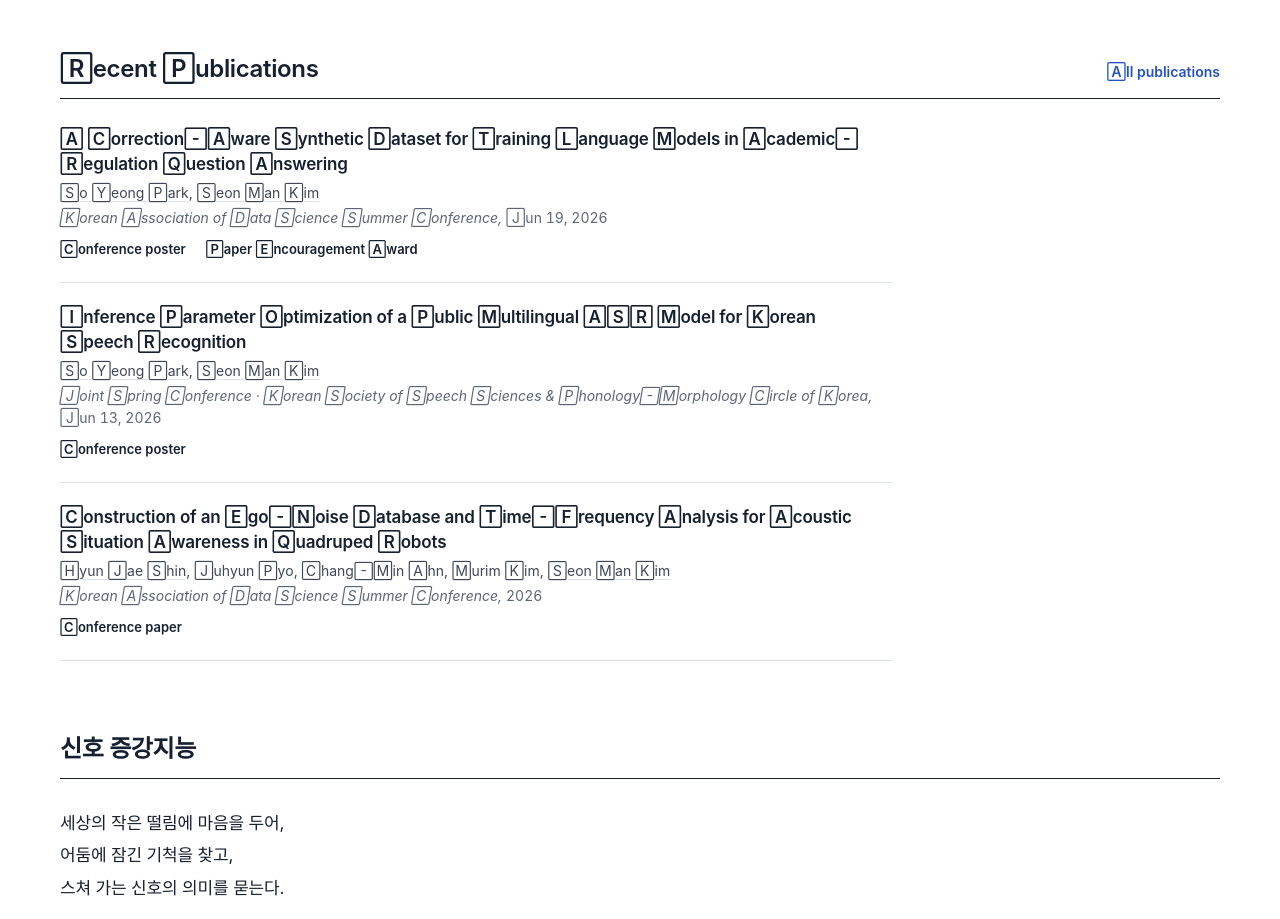
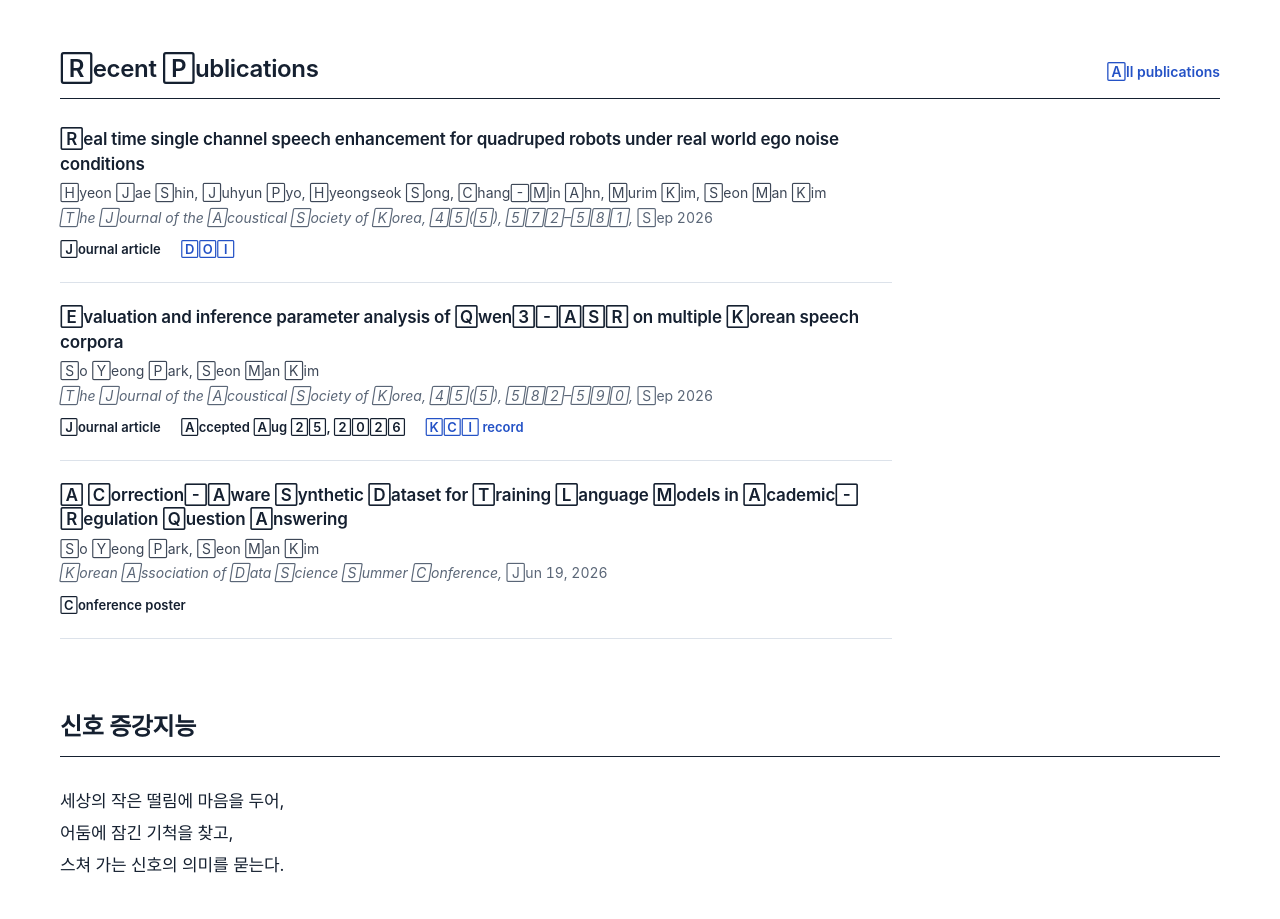
Before and after one commit to Signal-Augmented-Intelligence/-Signal-Augmented-Intelligence.github.io, a Next.js app: page / in a window 1280 px wide. Shown: the part 1000-1919 px from the top of the page. Built offline with nearby package versions, Linux system fonts and the light colour scheme; a web font is replaced by a local one.

Commit message:
Publications: newest first by month, plain author names, no award labels; Hyeon Jae Shin spelling; keep hero formulas apart

```diff
--- a/content/people.yml
+++ b/content/people.yml
@@ -27,15 +27,15 @@
   photo: ""
   url: "https://green4849.github.io/"
   after: ""
-- id: hyun-jae-shin
-  name: "Hyun Jae Shin"
+- id: hyeon-jae-shin
+  name: "Hyeon Jae Shin"
   name_ko: "신현재"
   group: ms
   role: "M.S. Student"
   since:
   until:
   bio: ""
-  photo: "hyun-jae-shin.jpg"
+  photo: "hyeon-jae-shin.jpg"
   url: ""
   after: ""
 - id: na-kyung-lee
--- a/content/publications/2025-android-low-latency-audio-platform.md
+++ b/content/publications/2025-android-low-latency-audio-platform.md
@@ -2,7 +2,7 @@
 title: "Exploratory study on Android low-latency audio platform for real-time implementation of hearing augmentation neural network model"
 title_ko: "청력 증강 신경망 모델의 실시간 구현을 위한 안드로이드 저지연 오디오 플랫폼 탐색 연구"
 type: conference-paper
-authors: ["Jin Tae Seok", "Hyun Jae Shin", "Seon Man Kim"]
+authors: ["Jin Tae Seok", "Hyeon Jae Shin", "Seon Man Kim"]
 venue: "2025 한국차세대컴퓨팅학회 춘계학술대회"
 pub_date: "2025"
 status: ""
--- a/content/publications/2025-oboe-low-latency-streaming.md
+++ b/content/publications/2025-oboe-low-latency-streaming.md
@@ -2,7 +2,7 @@
 title: "A Study on Low-Latency Audio Streaming Using OBOE for Android-Based Hearing Assistance Systems"
 title_ko: "안드로이드 청각 보조 시스템을 위한 OBOE 기반 저지연 오디오 스트리밍 처리 연구"
 type: conference-paper
-authors: ["Hyun Jae Shin", "Jin Tae Seok", "Seon Man Kim"]
+authors: ["Hyeon Jae Shin", "Jin Tae Seok", "Seon Man Kim"]
 venue: "2025 한국스마트미디어학회·한국전자거래학회 춘계학술대회"
 pub_date: "2025"
 status: ""
--- a/content/publications/2026-quadruped-ego-noise-database.md
+++ b/content/publications/2026-quadruped-ego-noise-database.md
@@ -2,7 +2,7 @@
 title: "Construction of an Ego-Noise Database and Time-Frequency Analysis for Acoustic Situation Awareness in Quadruped Robots"
 title_ko: "사족보행 로봇의 청각 기반 상황 인지를 위한 자가소음 데이터베이스 구축 및 시간-주파수 특성 분석"
 type: conference-paper
-authors: ["Hyun Jae Shin", "Juhyun Pyo", "Chang-Min Ahn", "Murim Kim", "Seon Man Kim"]
+authors: ["Hyeon Jae Shin", "Juhyun Pyo", "Chang-Min Ahn", "Murim Kim", "Seon Man Kim"]
 venue: "Korean Association of Data Science Summer Conference"
 pub_date: "2026"
 status: ""
--- a/content/publications/2026-quadruped-speech-enhancement.md
+++ b/content/publications/2026-quadruped-speech-enhancement.md
@@ -2,9 +2,9 @@
 title: "Real time single channel speech enhancement for quadruped robots under real world ego noise conditions"
 title_ko: "4족보행 로봇의 실측 자가소음 조건에서의 단일채널 실시간 음성 향상"
 type: journal
-authors: ["Hyun Jae Shin", "Juhyun Pyo", "Hyeongseok Song", "Chang-Min Ahn", "Murim Kim", "Seon Man Kim"]
+authors: ["Hyeon Jae Shin", "Juhyun Pyo", "Hyeongseok Song", "Chang-Min Ahn", "Murim Kim", "Seon Man Kim"]
 venue: "The Journal of the Acoustical Society of Korea, 45(5), 572–581"
-pub_date: "2026"
+pub_date: "2026-09"
 status: ""
 award: ""
 links:
--- a/content/publications/2026-qwen3-asr-evaluation.md
+++ b/content/publications/2026-qwen3-asr-evaluation.md
@@ -4,7 +4,7 @@ title_ko: "다중 한국어 음성 코퍼스에서의 Qwen3-ASR 평가 및 추
 type: journal
 authors: ["So Yeong Park", "Seon Man Kim"]
 venue: "The Journal of the Acoustical Society of Korea, 45(5), 582–590"
-pub_date: "2026"
+pub_date: "2026-09"
 status: "Accepted Aug 25, 2026"
 award: ""
 links:
--- a/src/app/page.tsx
+++ b/src/app/page.tsx
@@ -47,7 +47,7 @@ export default function HomePage() {
 
       <Section id="recent-publications" title="Recent Publications" aside={<Link href="/research/publications/">All publications</Link>}>
         <ol className={itemStyles.list}>
-          {publications.map((p) => <PublicationItem key={p.url} pub={p} people={people} />)}
+          {publications.map((p) => <PublicationItem key={p.url} pub={p} />)}
         </ol>
       </Section>
 
--- a/src/app/research/[slug]/page.tsx
+++ b/src/app/research/[slug]/page.tsx
@@ -28,7 +28,8 @@ export default async function ResearchAreaPage({ params }: Params) {
   if (!area) notFound();
   const people = getPeople();
   const all = getPublications();
-  const publications = area.publications.map((u) => all.find((p) => p.url === u)).filter((p) => p !== undefined);
+  const publications = area.publications.map((u) => all.find((p) => p.url === u)).filter((p) => p !== undefined)
+    .sort((a, b) => b.pub_date.localeCompare(a.pub_date));
   const seminars = getSeminars().filter((s) => s.topics.includes(area.slug));
 
   return (
@@ -47,7 +48,7 @@ export default async function ResearchAreaPage({ params }: Params) {
       )}
       {publications.length > 0 && (
         <Section id="related-publications" title="Related Publications">
-          <ol className={itemStyles.list}>{publications.map((p) => <PublicationItem key={p.url} pub={p} people={people} />)}</ol>
+          <ol className={itemStyles.list}>{publications.map((p) => <PublicationItem key={p.url} pub={p} />)}</ol>
         </Section>
       )}
       {seminars.length > 0 && (
--- a/src/app/research/publications/page.tsx
+++ b/src/app/research/publications/page.tsx
@@ -2,7 +2,7 @@ import type { Metadata } from 'next';
 import itemStyles from '@/components/Items.module.css';
 import { PageHeader } from '@/components/PageHeader';
 import { PublicationItem } from '@/components/PublicationItem';
-import { getPeople, getPublications, PUBLICATION_TYPES } from '@/lib/content';
+import { getPublications, PUBLICATION_TYPES } from '@/lib/content';
 import { RESEARCH_LEDE, RESEARCH_TABS } from '@/lib/site';
 import { PublicationFilter } from './PublicationFilter';
 import styles from './publications.module.css';
@@ -10,7 +10,6 @@ import styles from './publications.module.css';
 export const metadata: Metadata = { title: 'Publications', description: 'Journal articles, conference papers, and conference posters from SAI Lab.' };
 
 export default function PublicationsPage() {
-  const people = getPeople();
   const publications = getPublications();
   const years = [...new Set(publications.map((p) => p.pub_date.slice(0, 4)))];
   const options = PUBLICATION_TYPES
@@ -31,7 +30,7 @@ export default function PublicationsPage() {
                 <section key={y} id={`y${y}`} data-year={y} className={styles.year}>
                   <h2 className={`${styles.yearTitle} num`}>{y}</h2>
                   <ol className={itemStyles.list}>
-                    {publications.filter((p) => p.pub_date.startsWith(y)).map((p) => <PublicationItem key={p.url} pub={p} people={people} />)}
+                    {publications.filter((p) => p.pub_date.startsWith(y)).map((p) => <PublicationItem key={p.url} pub={p} />)}
                   </ol>
                 </section>
               ))}
--- a/src/components/PublicationItem.tsx
+++ b/src/components/PublicationItem.tsx
@@ -1,24 +1,20 @@
 import Link from 'next/link';
-import { Fragment } from 'react';
-import { type Person, type Publication, PUBLICATION_TYPES } from '@/lib/content';
+import { type Publication, PUBLICATION_TYPES } from '@/lib/content';
 import { formatDate } from '@/lib/format';
-import { PersonName } from './PersonName';
 import styles from './Items.module.css';
 
 /**
- * One publication: title, authors, venue and date, then a plain bold line for type / status / award
- * (labels are text, never coloured tags) and text links.
+ * One publication: title, authors, venue and date, then a plain bold line for type / status
+ * (labels are text, never coloured tags) and text links. Authors are plain text; awards are not shown.
  */
-export function PublicationItem({ pub, people }: { pub: Publication; people: Person[] }) {
+export function PublicationItem({ pub }: { pub: Publication }) {
   const type = PUBLICATION_TYPES.find((t) => t.id === pub.type)?.label ?? pub.type;
-  const labels = [type, pub.status, pub.award].filter(Boolean);
+  const labels = [type, pub.status].filter(Boolean);
   return (
     <li className={styles.item} data-type={pub.type}>
       <p className={styles.title}><Link href={pub.url}>{pub.title}</Link></p>
       <p className={styles.authors}>
-        {pub.authors.map((a, i) => (
-          <Fragment key={a + i}>{i > 0 && ', '}<PersonName name={a} people={people} /></Fragment>
-        ))}
+        {pub.authors.join(', ')}
       </p>
       <p className={styles.venue}>{pub.venue}, <span className="num">{formatDate(pub.pub_date)}</span></p>
       <p className={styles.labels}>
--- a/src/components/heroSky.ts
+++ b/src/components/heroSky.ts
@@ -25,18 +25,48 @@ const pct = (px: number, total: number) => `${((px / total) * 100).toFixed(2)}%`
 
 export type SkyItem = { text: string; left: string; top: string; size: number; duration: number; delay: number };
 
-/** Falling formulas: one start point per cell of a jittered 3 x 3 grid, staggered over one cycle. */
+const FALL_X = -200;       // keyframes "fall": total travel
+const FALL_Y = 200;
+const VISIBLE = 0.45;      // share of the cycle a formula is on screen
+const GAP = 14;            // minimum space kept between two formulas (px)
+
+type Placed = { x: number; y: number; w: number; h: number; delay: number };
+
+/** Box of a formula at time t (s), or null while it is hidden. */
+function boxAt(m: Placed, t: number) {
+  const phase = ((((t - m.delay) % CYCLE_S) + CYCLE_S) % CYCLE_S) / CYCLE_S;
+  if (phase >= VISIBLE) return null;
+  const k = phase / VISIBLE;
+  return { x: m.x + FALL_X * k, y: m.y + FALL_Y * k, w: m.w, h: m.h };
+}
+
+/** True when the two formulas ever come closer than GAP while both are on screen. */
+function collides(a: Placed, b: Placed) {
+  for (let t = 0; t < CYCLE_S; t += 0.05) {
+    const p = boxAt(a, t);
+    const q = boxAt(b, t);
+    if (p && q && p.x < q.x + q.w + GAP && q.x < p.x + p.w + GAP && p.y < q.y + q.h + GAP && q.y < p.y + p.h + GAP) return true;
+  }
+  return false;
+}
+
+/**
+ * Falling formulas, staggered over one cycle. Start points are drawn at random (fixed seed)
+ * and redrawn until no two formulas overlap at any moment of the cycle.
+ */
+const placed: Placed[] = [];
 export const METEORS: SkyItem[] = FALLING.map((text, i) => {
-  const col = i % 3;
-  const row = Math.floor(i / 3);
-  return {
-    text,
-    left: pct(250 + col * 130 + rand() * 60, FIELD_W),
-    top: pct(6 + row * 64 + rand() * 30, FIELD_H),
-    size: 15 + rand() * 3,
-    duration: CYCLE_S,
-    delay: -(ORDER.indexOf(i) / FALLING.length) * CYCLE_S - rand() * 0.6,
-  };
+  const size = 15 + rand() * 3;
+  const w = text.length * size * 0.55 + 40;   // text plus the start of its trail
+  const h = size * 1.3;
+  const delay = -(ORDER.indexOf(i) / FALLING.length) * CYCLE_S;
+  let m: Placed = { x: 0, y: 0, w, h, delay };
+  for (let tries = 0; tries < 2000; tries++) {
+    m = { x: 260 + rand() * 360, y: 8 + rand() * 190, w, h, delay };
+    if (!placed.some((o) => collides(m, o))) break;
+  }
+  placed.push(m);
+  return { text, left: pct(m.x, FIELD_W), top: pct(m.y, FIELD_H), size, duration: CYCLE_S, delay };
 });
 
 /** Photo carousel interval after the night phase (ms). */
```
Also changed, not shown: src/app/publications/[slug]/page.tsx (+2 -6 lines), public/images/people/hyeon-jae-shin.jpg (renamed from public/images/people/hyun-jae-shin.jpg), 1 other file (tests, documents, lock files or other folders).
